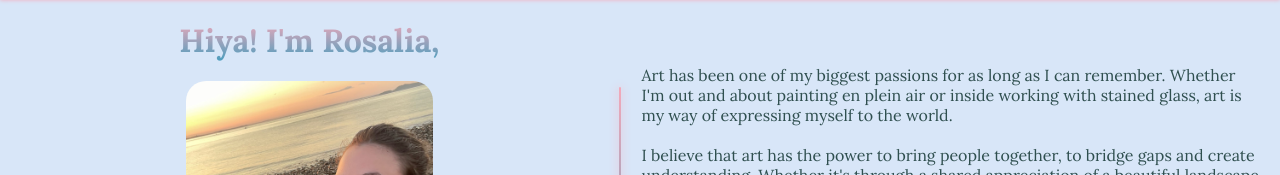
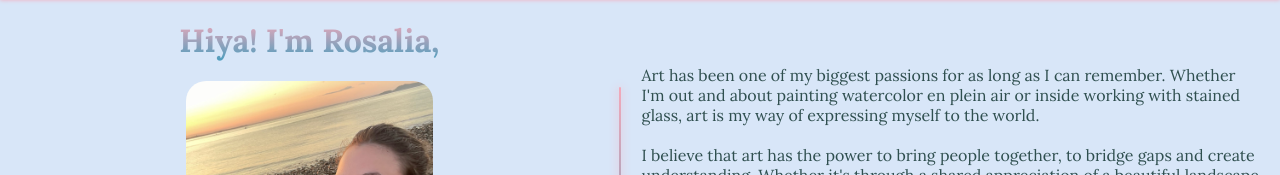
Before and after one commit to Oia20/artPortfolio, an Angular app in the folder client/art-port/: page / in a window 1280 px wide. Shown: the part 480-655 px from the top of the page. Built offline with nearby package versions, Linux system fonts and the light colour scheme.

Commit message:
Added word to <p> element
added "watercolor"

```diff
--- a/client/art-port/src/app/app.component.html
+++ b/client/art-port/src/app/app.component.html
@@ -11,7 +11,7 @@
     <div class="divider" role="separator" aria-label="Divider"></div>
 
     <div class="right-side">
-      <p>Art has been one of my biggest passions for as long as I can remember. Whether I'm out and about painting en plein air or inside working with stained glass, art is my way of expressing myself to the world.</p>
+      <p>Art has been one of my biggest passions for as long as I can remember. Whether I'm out and about painting watercolor en plein air or inside working with stained glass, art is my way of expressing myself to the world.</p>
       <br>
 
       <p>I believe that art has the power to bring people together, to bridge gaps and create understanding. Whether it's through a shared appreciation of a beautiful landscape or a deep conversation sparked by a piece of stained glass, art fosters a sense of community and connection. It's a universal language that speaks to our common humanity, reminding us of the beauty and complexity of life.</p>
```
